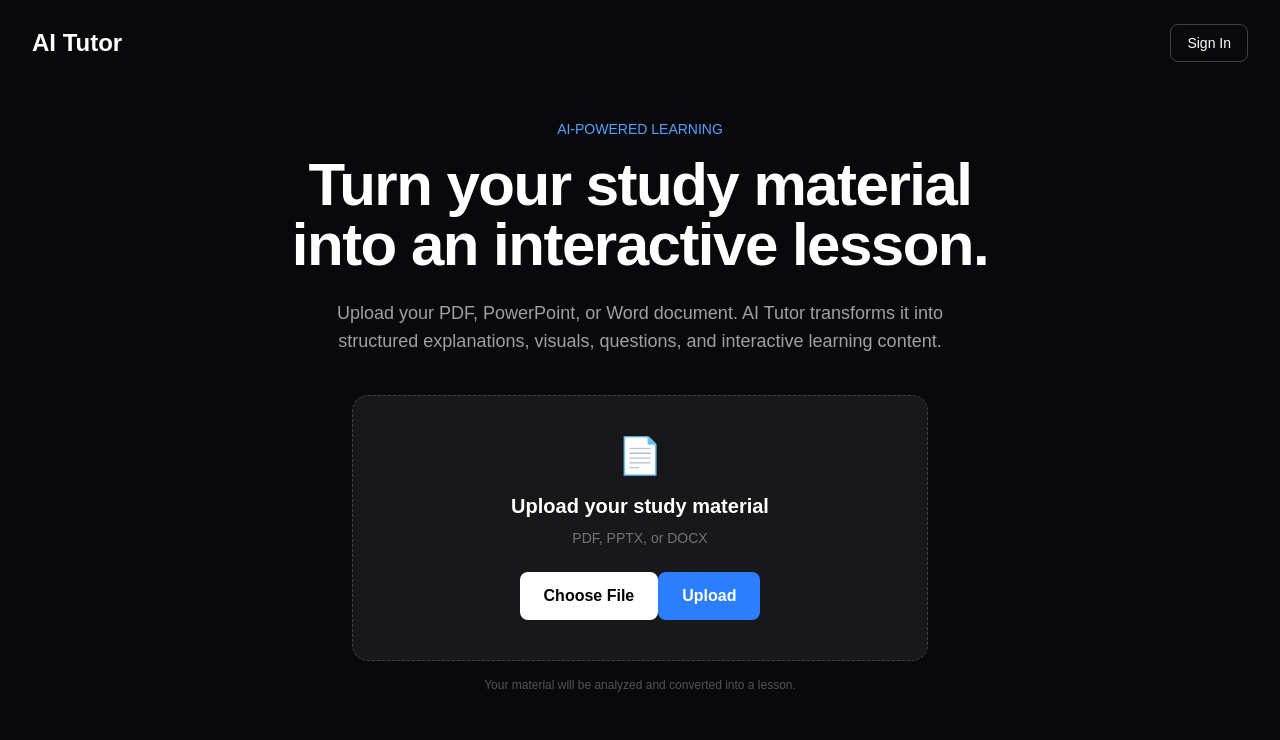
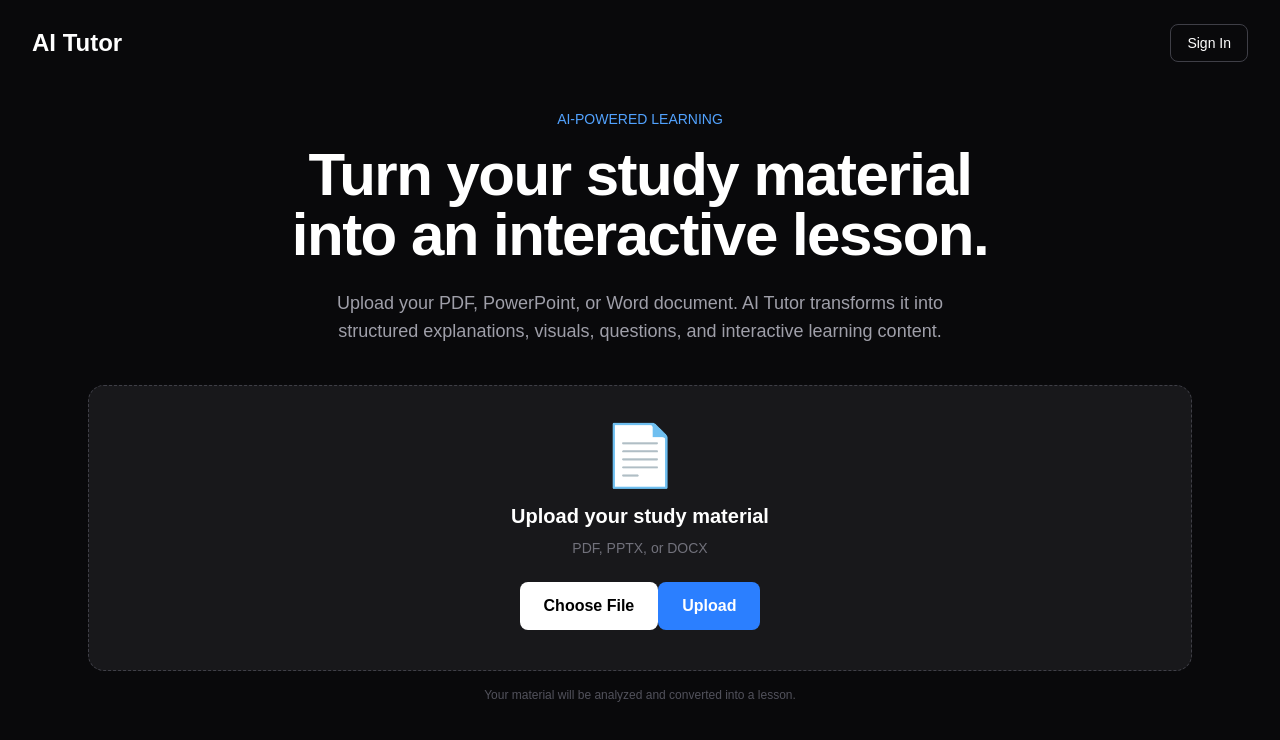
Before and after one commit to JJ2025-1/_undercover, a Next.js app: page / in a window 1280 px wide. Shown: the top 740 px of the page. Built offline with nearby package versions, Linux system fonts and the light colour scheme.

Commit message:
:feat: better ui with enlarging texts and seperating the upload box and gemini ai

```diff
--- a/app/page.tsx
+++ b/app/page.tsx
@@ -1,5 +1,6 @@
 "use client";
-import {useState} from "react";
+import { useState } from "react";
+import ReactMarkdown from "react-markdown";
 export default function Home() {
   const [file, setFile] = useState<File | null>(null);
   const [message, setMessage] = useState("");
@@ -38,7 +39,7 @@ setLesson(data.lesson);
       </header>
 
       {/* Hero */}
-      <section className="mx-auto flex min-h-[80vh] max-w-4xl flex-col items-center justify-center px-6 text-center">
+      <section className="mx-auto flex min-h-[80vh] max-w-6xl flex-col items-center justify-center px-6 text-center">
         <p className="mb-4 text-sm font-medium text-blue-400">
           AI-POWERED LEARNING
         </p>
@@ -56,8 +57,8 @@ setLesson(data.lesson);
         </p>
 
         {/* Upload area */}
-        <div className="mt-10 w-full max-w-xl rounded-2xl border border-dashed border-zinc-700 bg-zinc-900 p-10">
-          <div className="text-4xl">📄</div>
+        <div className="mt-10 w-full max-w-6xl rounded-2xl border border-dashed border-zinc-700 bg-zinc-900 p-10">
+          <div className="text-6xl">📄</div>
 
           <h3 className="mt-4 text-xl font-semibold">
             Upload your study material
@@ -94,30 +95,34 @@ setLesson(data.lesson);
     {message}
   </p>
 )}
-{extractedText && (
+{/* {extractedText && (
   <div className="mt-6 max-h-96 overflow-y-auto rounded-lg bg-zinc-800 p-4 text-left">
     <p className="whitespace-pre-wrap text-sm text-zinc-300">
       {extractedText}
     </p>
   </div>
-)}
-{lesson && (
-  <div className="mt-6 rounded-lg bg-zinc-800 p-6 text-left">
-    <h3 className="mb-4 text-xl font-bold text-white">
-      🎓 AI-Generated Lesson
-    </h3>
+)} */}
 
-    <p className="whitespace-pre-wrap text-zinc-300">
-      {lesson}
-    </p>
-  </div>
-)}
       {file && (
   <p className="mt-4 text-sm text-green-400">
     Selected: {file.name}
   </p>
 )}
         </div>
+        {lesson && (
+  <section className="mt-10 w-full max-w-5xl rounded-2xl border border-zinc-800 bg-zinc-900 p-8 text-left">
+    <h3 className="mb-4 text-xl font-bold text-white">
+      🎓 AI-Generated Lesson
+    </h3>
+
+   <div className="max-w-none space-y-4 text-zinc-300 leading-7">
+  <ReactMarkdown>
+    {lesson}
+  </ReactMarkdown>
+</div>
+
+  </section>
+)}
 
         <p className="mt-4 text-xs text-zinc-600">
           Your material will be analyzed and converted into a lesson.
--- a/package.json
+++ b/package.json
@@ -11,7 +11,8 @@
   "dependencies": {
     "next": "16.3.3",
     "react": "19.2.8",
-    "react-dom": "19.2.8"
+    "react-dom": "19.2.8",
+    "react-markdown": "^10.1.0"
   },
   "devDependencies": {
     "@tailwindcss/postcss": "^4",
```
Also changed, not shown: 1 other file (tests, documents, lock files or other folders).
